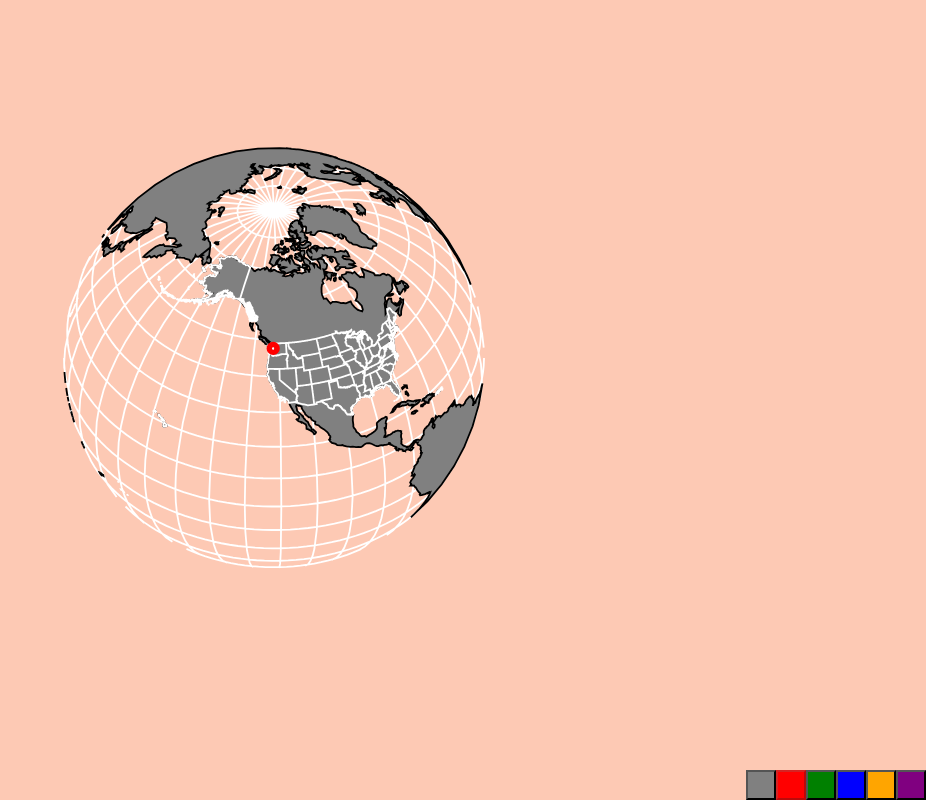
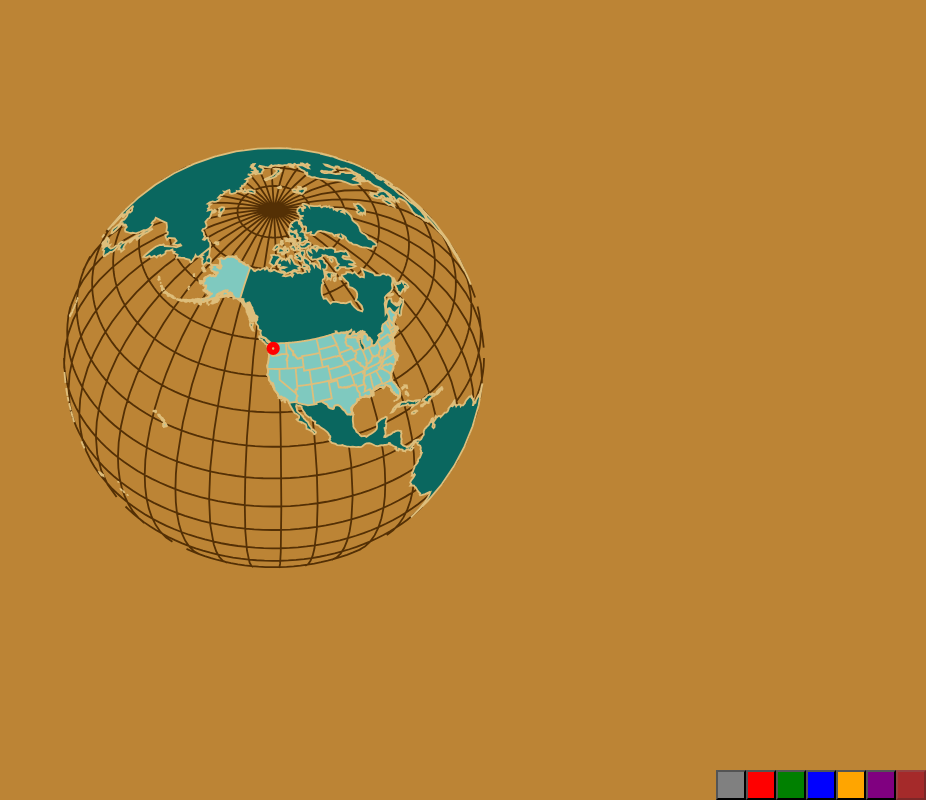
Before and after one commit to JoseHerminioCollas/d3-geo-react-color, a React app: page / in a window 1280 px wide. Shown: the whole page, without its empty margins (354-1280 px from the left). Built offline with nearby package versions, Linux system fonts and the light colour scheme.

Commit message:
add interpolators, set default to brown/green

```diff
--- a/src/components/Control/index.js
+++ b/src/components/Control/index.js
@@ -15,6 +15,7 @@ function Control() {
       {Object.keys(themes).map(theme => (
         <button
           type="button"
+          title={themes[theme].label}
           onClick={() => setThemeName(theme)}
           disabled={theme === themeName}
           className={cssSheet.classes.controlColor}
--- a/src/theme/ThemeContext.js
+++ b/src/theme/ThemeContext.js
@@ -7,7 +7,7 @@ jss.setup(preset())
 
 const ThemeContext = createContext({})
 const ThemeProvider = ({ children }) => {
-  const [themeName, setThemeName] = useState('red')
+  const [themeName, setThemeName] = useState('brownBlueGreen')
   const sheet = jss.createStyleSheet(themeFactory(themeName))
   sheet.attach()
   const [cssSheet, setCssSheet] = useState(sheet)
--- a/src/theme/map-style.js
+++ b/src/theme/map-style.js
@@ -1,7 +1,7 @@
 const mapStyle = {
   mapContainer: {
-    stroke: 'gray',
-    fill: 'black',
+    stroke: 'green',
+    fill: 'green',
     width: '600px',
     height: '600px',
   },
--- a/src/theme/theme-factory.js
+++ b/src/theme/theme-factory.js
@@ -5,6 +5,7 @@ import {
   interpolateReds,
   interpolateOranges,
   interpolatePurples,
+  interpolateBrBG,
 } from 'd3'
 import mapStyle from './map-style'
 
@@ -15,6 +16,7 @@ const themes = {
   blue: { label: 'Blue', color: 'blue' },
   orange: { label: 'Orange', color: 'orange' },
   purple: { label: 'Purple', color: 'purple' },
+  brownBlueGreen: { label: 'Brown Blue Green', color: 'brown' },
 }
 export { themes }
 const interpolators = {
@@ -25,6 +27,7 @@ const interpolators = {
   blue: interpolateBlues,
   orange: interpolateOranges,
   purple: interpolatePurples,
+  brownBlueGreen: interpolateBrBG,
 }
 const defaultStyle = {
   mainContainer: {
@@ -61,6 +64,11 @@ function colorize(interpolator) {
   defaultStyle.mainContainer.background = interpolator(0.2)
   defaultStyle.mainContainer.fill = interpolator(0.5)
   defaultStyle.mainContainer.stroke = interpolator(0.7)
+  defaultStyle.graticule.stroke = interpolator(0)
+  defaultStyle.earth.fill = interpolator(0.9)
+  defaultStyle.earth.stroke = interpolator(0.3)
+  defaultStyle.state.stroke = interpolator(0.3)
+  defaultStyle.state.fill = interpolator(0.7)
   const newStyleObject = JSON.parse(JSON.stringify(defaultStyle))
   return newStyleObject
 }
```
